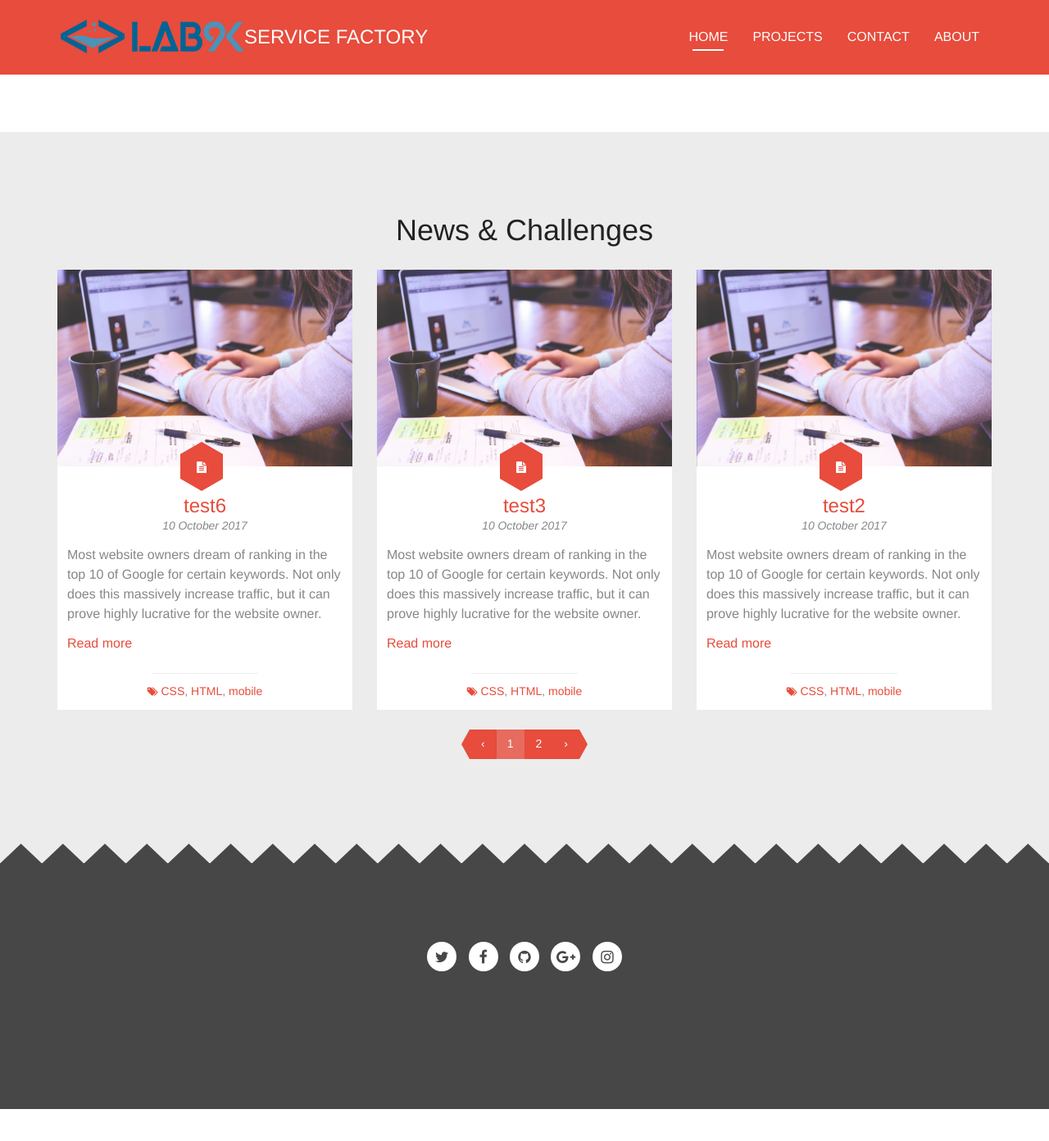
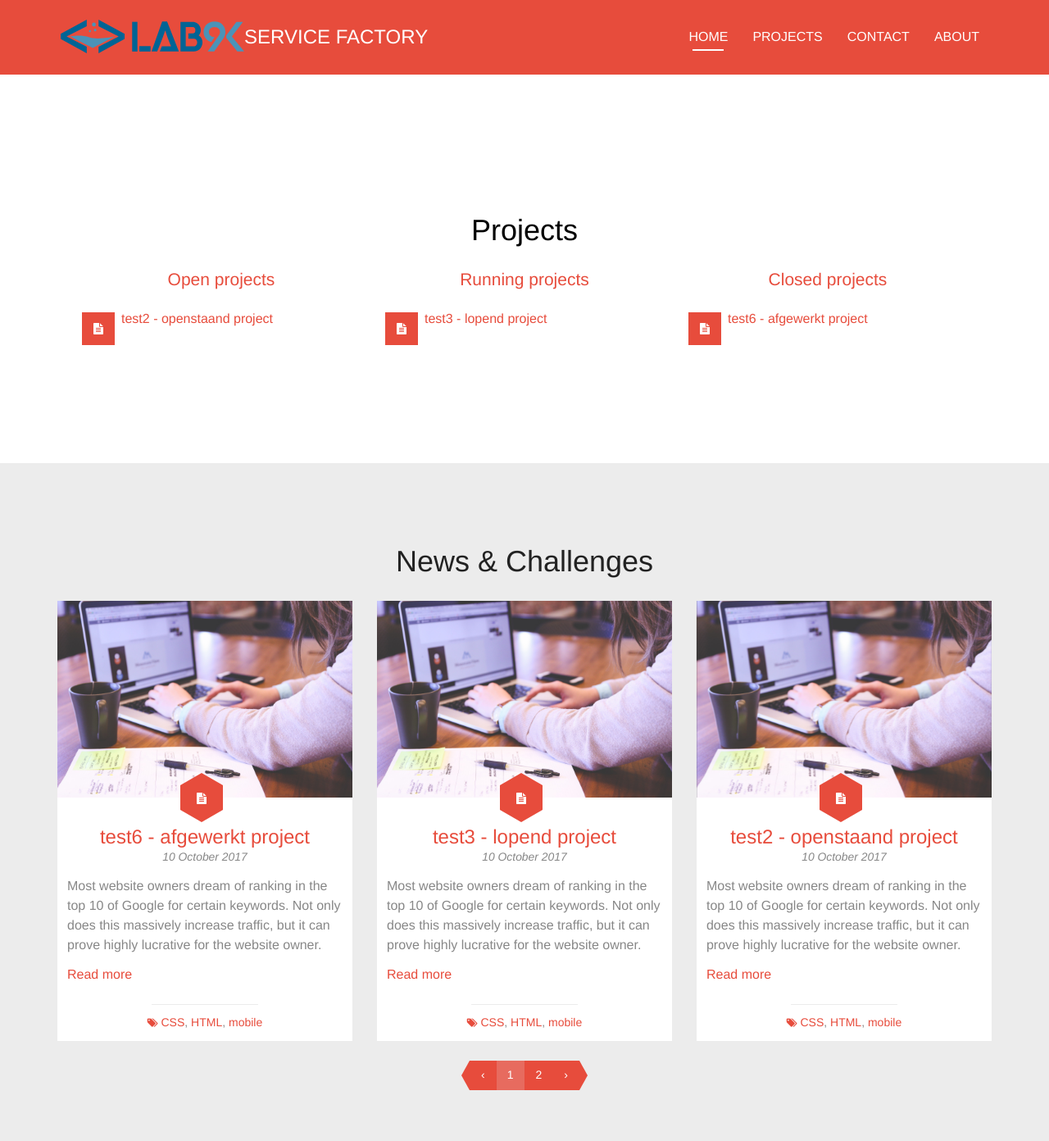
Before and after one commit to lab9k/ServiceFactory, a Jekyll site: the page built from index.html, in a window 1280 px wide and 1400 px high, scrolled down 1215 px. Shown: the top 1392 px of the window at 82% size. Built offline with Jekyll 4.4.1, drawn with Linux system fonts in a browser that asks for light colours; nearby versions of some CDN libraries; before the commit the page ends 2568 px from its top, so only the background shows below that.

Commit message:
project lists per category implemented in index

```diff
--- a/_posts/projects/2017-10-02-test2.md
+++ b/_posts/projects/2017-10-02-test2.md
@@ -1,6 +1,6 @@
 ---
 layout: post
-title: test2
+title: test2 - openstaand project
 meta: intro blablabla
 image: /images/posts/cras-ultricies.jpg
 date: 2017-10-10 00:00:00 -0500
--- a/_posts/projects/2017-10-02-test3.md
+++ b/_posts/projects/2017-10-02-test3.md
@@ -1,6 +1,6 @@
 ---
 layout: post
-title: test3
+title: test3 - lopend project
 meta: intro blablabla
 image: /images/posts/cras-ultricies.jpg
 date: 2017-10-10 00:00:00 -0500
--- a/_posts/projects/2017-10-02-test6.md
+++ b/_posts/projects/2017-10-02-test6.md
@@ -1,6 +1,6 @@
 ---
 layout: post
-title: test6
+title: test6 - afgewerkt project
 meta: intro blablabla
 image: /images/posts/cras-ultricies.jpg
 date: 2017-10-10 00:00:00 -0500
--- a/index.html
+++ b/index.html
@@ -83,6 +83,81 @@ title: Service factory
 									and sales for your website. </p>
 							</li>
 						</ul>
+					</div>
+				</div>
+			</div>
+		</section>
+		<section class="section swatch-white-red section-normal ">
+			<div class="background-media"></div>
+			<div class="background-overlay" style=""></div>
+			<div class="container">
+				<div class="row vertical-top">
+					<div class="col-md-12  text-default">
+						<div class="sidebar-widget widget_recent_entries col-md-12">
+							<header class="section-header text-center no-underline">
+								<h1 class="headline  regular">Projects</h1>
+							</header>
+							<div class="col-md-4">
+								<h3 class="text-center">
+									<a href="" target="_self"> Open projects </a>
+								</h3>
+								{% if site.posts.size > 0 %}
+									{% for post in site.tags.openstaand limit:10 %}
+										<ul>
+											<li>
+												<div class="post-icon">
+													<i class="fa fa-file-text"></i>
+												</div>
+												<a href="" title="{{ post.title }}"> {{ post.title }} </a>
+												<small></small>
+											</li>
+										</ul>
+									{% endfor %}
+								{% else %}
+									<p>There are no posts available.</p>
+								{% endif %}
+							</div>
+							<div class="col-md-4">
+								<h3 class="text-center">
+									<a href="" target="_self"> Running projects </a>
+								</h3>
+								{% if site.posts.size > 0 %}
+									{% for post in site.tags.lopend limit:10 %}
+										<ul>
+											<li>
+												<div class="post-icon">
+													<i class="fa fa-file-text"></i>
+												</div>
+												<a href="" title="{{ post.title }}"> {{ post.title }} </a>
+												<small></small>
+											</li>
+										</ul>
+									{% endfor %}
+								{% else %}
+									<p>There are no posts available.</p>
+								{% endif %}
+							</div>
+							<div class="col-md-4">
+								<h3 class="text-center">
+									<a href="" target="_self"> Closed projects </a>
+								</h3>
+								{% if site.posts.size > 0 %}
+									{% for post in site.tags.afgewerkt limit:10 %}
+										<ul>
+											<li>
+												<div class="post-icon">
+													<i class="fa fa-file-text"></i>
+												</div>
+												<a href="" title="{{ post.title }}"> {{ post.title }} </a>
+												<small></small>
+											</li>
+										</ul>
+									{% endfor %}
+								{% else %}
+									<p>There are no posts available.</p>
+								{% endif %}
+							</div>
+						</div>
 					</div>
 				</div>
 			</div>
```
Also changed, not shown: _posts/projects/2017-10-02-test1.md (+1 -1 lines).
